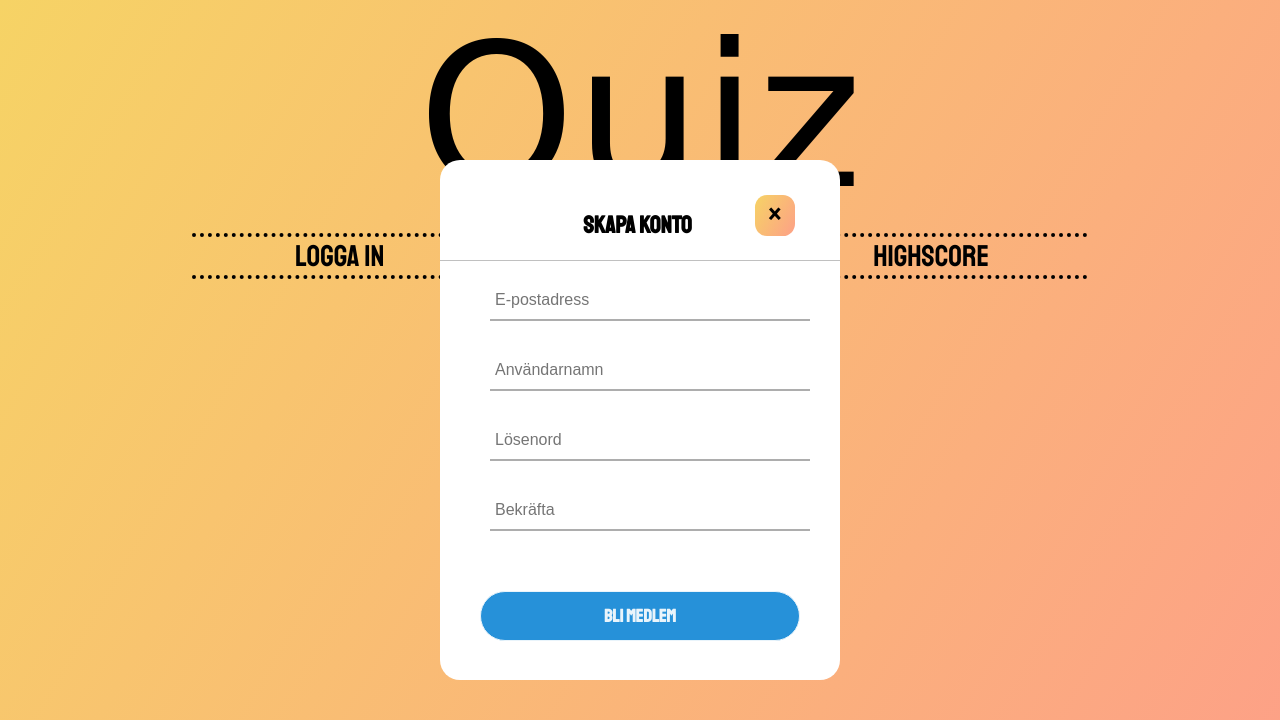
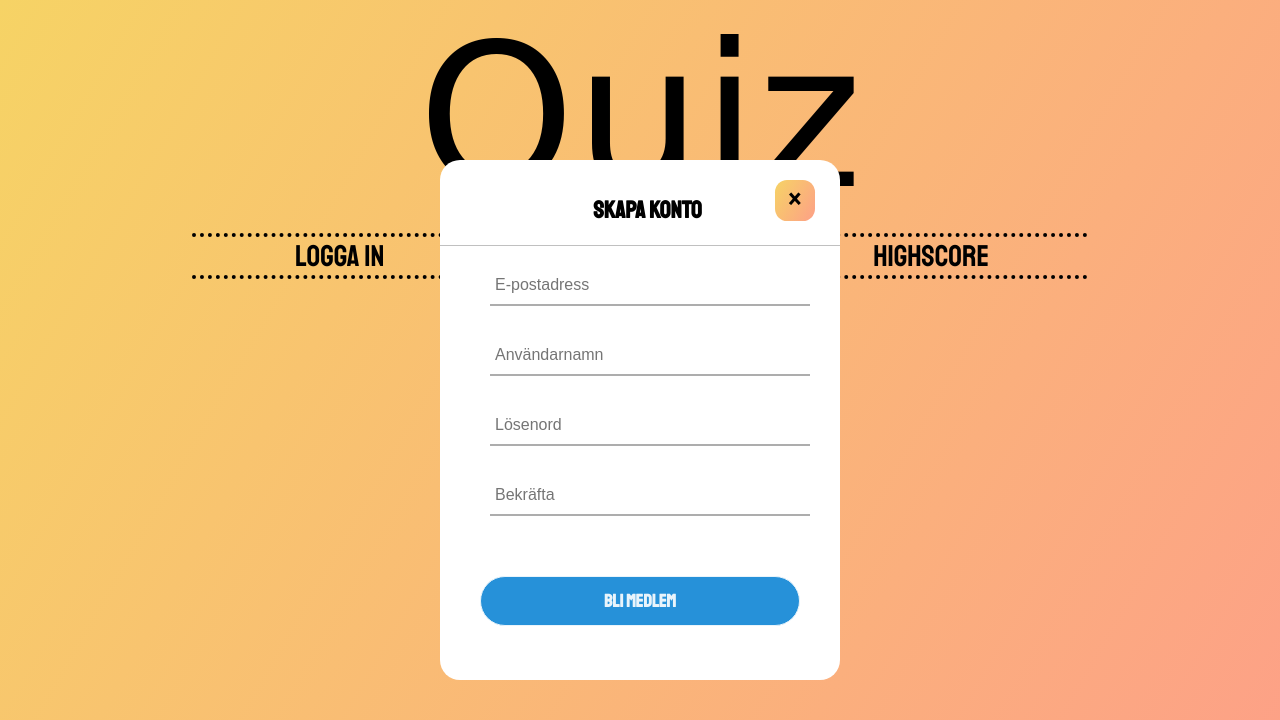
Before and after one commit to PhilipRautiainen1/Projekt-i-Webbramverk, a Flask app: page /signup in a window 1280 px wide. Shown: the top 720 px of the page. Run offline with Flask 2, Linux system fonts and the light colour scheme; some web fonts are replaced.

Commit message:
little changes in login, signup files and fixed close button and removed some extra spaces

```diff
--- a/view/static/css/signup.css
+++ b/view/static/css/signup.css
@@ -9,7 +9,7 @@
     width: 40px;
     height: 100%;
     line-height: 30px;
-    margin: -15px 5px 0 0;
+    margin: -30px -15px 15px 0;
 
 }
 
@@ -60,7 +60,7 @@
 .signup-form h1{
     /*width:400px;*/
     /*margin: 10px;*/
-    margin: 0 -40px 10px -40px;
+    margin: -15px -40px 10px -40px;
     padding: 0 0 20px 80px;
     text-align: center;
     border-bottom: 1px solid silver;
```
